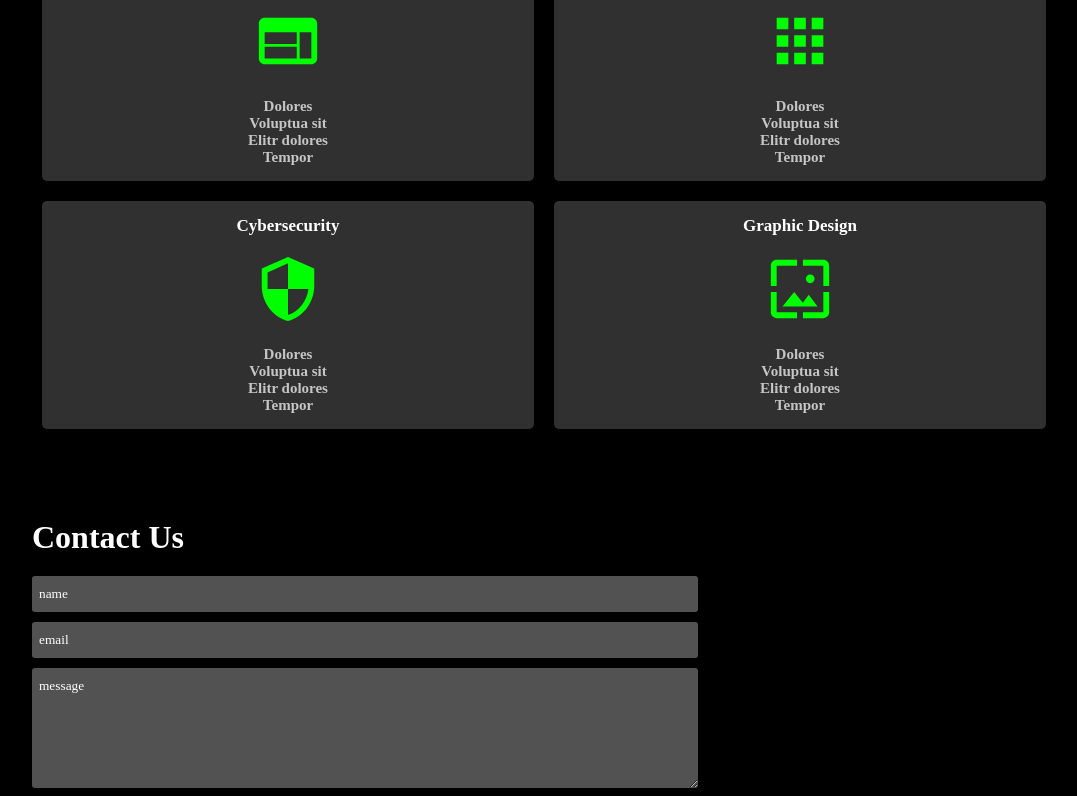
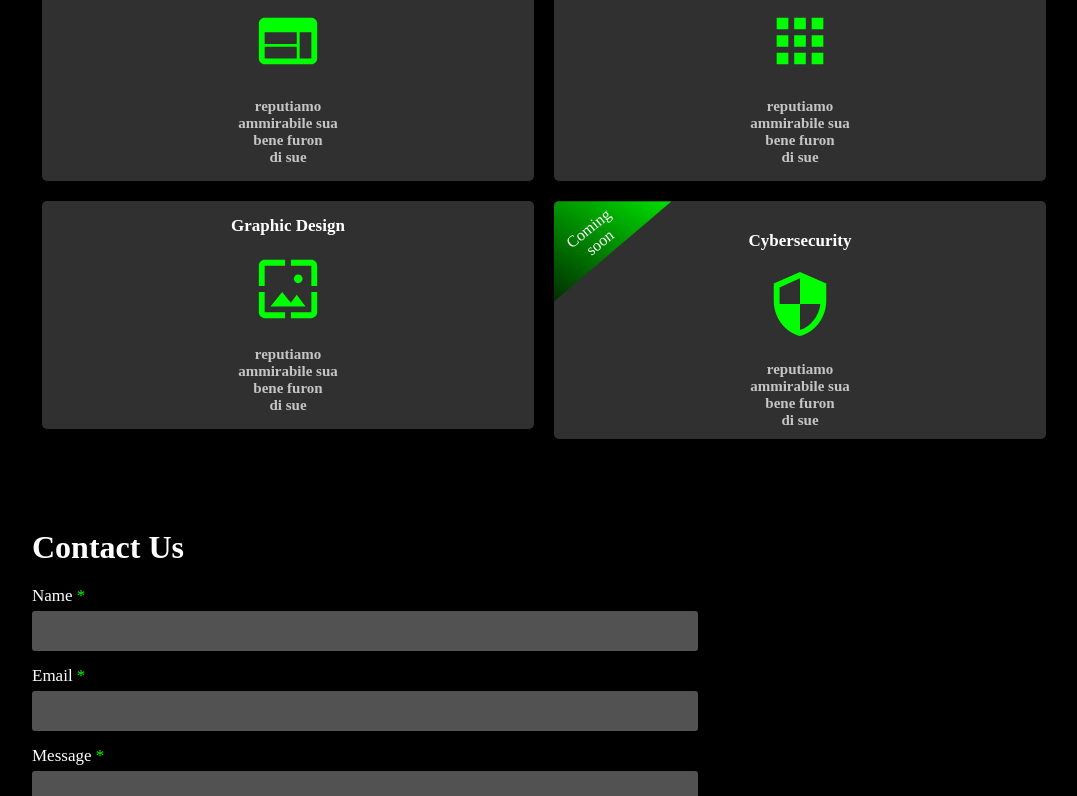
Before and after one commit to ankuobed/genetech, a React (Create React App) app: page / in a window 1280 px wide. Shown: the part 660-1456 px from the top of the page, without its empty margins (96-1173 px from the left). Built offline with nearby package versions, Linux system fonts and the light colour scheme; a web font is replaced by a local one.

Commit message:
added the coming soon tag and added labels to the contact form inputs

```diff
--- a/src/components/ContactForm/ContactForm.css
+++ b/src/components/ContactForm/ContactForm.css
@@ -9,12 +9,23 @@
     margin-bottom: 20px;
 }
 
+label {
+    color: white;
+    margin-bottom: 5px;
+    font-size: 17px;
+}
+
+label span {
+    color: lime;
+}
+
 .contactForm input {
     padding: 10px 7px;
     border-radius: 3px;
     border: none;
     outline: none;
-    margin-bottom: 10px;
+    margin-bottom: 15px;
+    font-size: 17px;
     font-family: montserrat;
     background-color: #525252;
     color: white;
@@ -34,6 +45,7 @@
     font-family: montserrat;
     background-color: #525252;
     color: white;
+    font-size: 17px;
 }
 
 .contactForm button {
--- a/src/components/ContactForm/ContactForm.js
+++ b/src/components/ContactForm/ContactForm.js
@@ -13,22 +13,22 @@ const ContactForm = () => {
     return (
         <form className='contactForm' onSubmit={handleSubmit}>
             <h1>Contact Us</h1>
+            <label>Name <span>*</span></label>
             <input
                 type='text'
-                placeholder='name'
                 value={name}
                 onChange={(e) => setName(e.target.value)}
             />
 
+            <label>Email <span>*</span></label>
             <input
                 type='email'
-                placeholder='email'
                 value={email}
                 onChange={(e) => setEmail(e.target.value)}
             />
 
+            <label>Message <span>*</span></label>
             <textarea
-                placeholder='message'
                 value={message}
                 onChange={(e) => setMessage(e.target.value)}
             />
--- a/src/components/Home.js
+++ b/src/components/Home.js
@@ -42,13 +42,23 @@ const Home = () => {
                                 <ServiceItem
                                     title='web development'
                                     Icon={Web}
+                                    subtitles={['reputiamo', 'ammirabile sua', 'bene furon', 'di sue']}
                                 />
                             </FadeInSection>
 
                             <FadeInSection>
                                 <ServiceItem
-                                    title='app development'
+                                    title='mobile development'
                                     Icon={Apps}
+                                    subtitles={['reputiamo', 'ammirabile sua', 'bene furon', 'di sue']}
+                                />
+                            </FadeInSection>
+
+                            <FadeInSection>
+                                <ServiceItem
+                                    title='graphic design'
+                                    Icon={Wallpaper}
+                                    subtitles={['reputiamo', 'ammirabile sua', 'bene furon', 'di sue']}
                                 />
                             </FadeInSection>
 
@@ -56,13 +66,8 @@ const Home = () => {
                                 <ServiceItem
                                     title='cybersecurity'
                                     Icon={Security}
-                                />
-                            </FadeInSection>
-
-                            <FadeInSection>
-                                <ServiceItem
-                                    title='graphic design'
-                                    Icon={Wallpaper}
+                                    subtitles={['reputiamo', 'ammirabile sua', 'bene furon', 'di sue']}
+                                    isComingSoon
                                 />
                             </FadeInSection>
                         </div>
--- a/src/components/ServiceItem/ServiceItem.css
+++ b/src/components/ServiceItem/ServiceItem.css
@@ -28,3 +28,26 @@
     font-size: 15px;
     color: #c5c5c5;
 }
+
+.service__soonContent {
+    margin: 0;
+    width: 150px;
+    height: 80px;
+    text-align: center;
+    font-weight: lighter;
+    padding: 10px;
+    transform: rotate(-39deg) translate(-25px, -18px);
+}
+
+.service__soonCon {
+    background: linear-gradient(30deg, #002e00, lime);
+    clip-path: polygon(0 0, 0% 100%, 69% 0);
+    border-top-left-radius: 5px;
+}
+
+.service__soon {
+    display: flex;
+    justify-content: flex-start;
+    width: 100%;
+    margin-bottom: -70px;
+}
--- a/src/components/ServiceItem/ServiceItem.js
+++ b/src/components/ServiceItem/ServiceItem.js
@@ -3,20 +3,21 @@ import React from 'react'
 import './ServiceItem.css'
 import { capitalise } from '../../utils/utils'
 
-const ServiceItem = ({ title, Icon }) => {
+const ServiceItem = ({ title, Icon, subtitles, isComingSoon }) => {
     return (
-        <div className='service'>
+        <div className='service' style={{padding: isComingSoon&& '0 0 10px 0'}}>
+            {isComingSoon&& <div className='service__soon'>
+                <div className='service__soonCon'>
+                    <p className='service__soonContent'>Coming<br />soon</p>
+                </div>
+                </div>}
             <p className='service__title'>{capitalise(title)} </p>
             <div className='service__icon'>
                 <Icon style={{fontSize: 70}}/>
             </div>
             <div className='service__list'>
-                <p>Dolores</p>
-                <p>Voluptua sit</p>
-                <p>Elitr dolores</p>
-                <p>Tempor</p>
+                {subtitles.map(subtitle => <p>{subtitle}</p>)}
             </div>
-
         </div>
     )
 }
```
Also changed, not shown: 1 other file (tests, documents, lock files or other folders).
